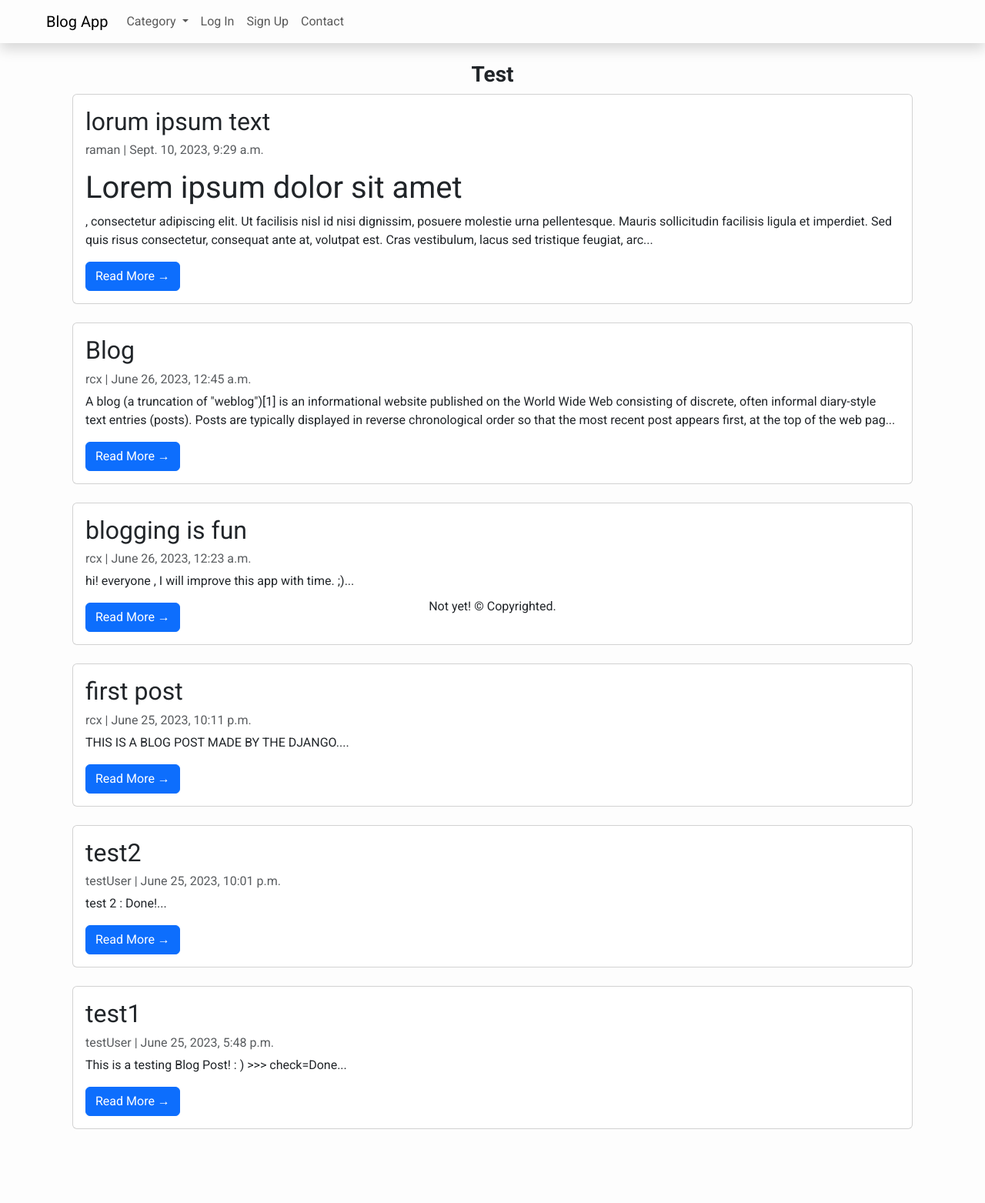
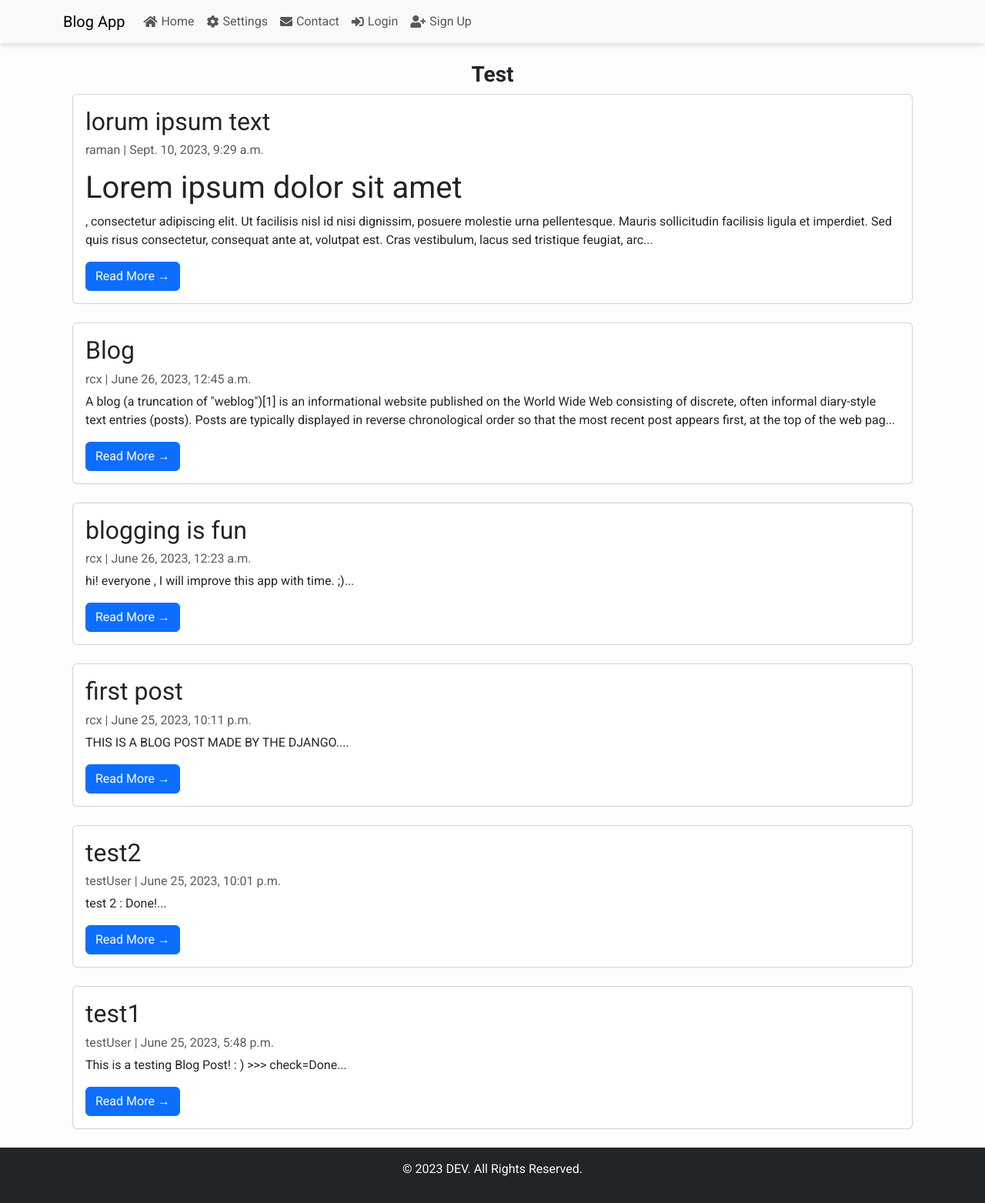
Before and after one commit to itsrcx/learnDjango, a Django app: a page that uses src/blogging/templates/base.html in a window 1280 px wide. Shown: the whole page at 77% size. Before the commit the page ends 1467 px from the top, so only its background shows below. Run offline with Django 4.2, Linux system fonts and the light colour scheme; data comes from the database, SQL or seed files in the repository; both versions use the stored data as it was after the commit; some libraries are stand-ins or nearby versions.

```diff
--- a/src/blogging/templates/base.html
+++ b/src/blogging/templates/base.html
@@ -1,65 +1,96 @@
 <!DOCTYPE html>
 <html lang="en">
+<head>
+    <meta charset="UTF-8">
+    <meta name="viewport" content="width=device-width, initial-scale=1.0">
+    <title>Responsive Navigation Bar with Right-aligned Items</title>
 
-    <head>
+
     <title>{% block title %}Home{% endblock title %}</title>
     <meta charset="utf-8">
     <meta name="google" content="notranslate" />
     <meta name="viewport" content="width=device-width, initial-scale=1" />
     <link href="https://fonts.googleapis.com/css?family=Roboto:400,700" rel="stylesheet">
     <link href="https://cdn.jsdelivr.net/npm/bootstrap@5.3.2/dist/css/bootstrap.min.css" rel="stylesheet" integrity="sha384-T3c6CoIi6uLrA9TneNEoa7RxnatzjcDSCmG1MXxSR1GAsXEV/Dwwykc2MPK8M2HN" crossorigin="anonymous">
+    <link href="https://cdnjs.cloudflare.com/ajax/libs/font-awesome/5.15.3/css/all.min.css" rel="stylesheet">
+    <script src="https://cdn.jsdelivr.net/npm/bootstrap@5.3.2/dist/js/bootstrap.bundle.min.js" integrity="sha384-C6RzsynM9kWDrMNeT87bh95OGNyZPhcTNXj1NW7RuBCsyN/o0jlpcV8Qyq46cDfL" crossorigin="anonymous"></script>
+    <script src="https://cdn.jsdelivr.net/npm/@popperjs/core@2.11.8/dist/umd/popper.min.js" integrity="sha384-I7E8VVD/ismYTF4hNIPjVp/Zjvgyol6VFvRkX/vR+Vc4jQkC+hVqc2pM8ODewa9r" crossorigin="anonymous"></script>
+    <script src="https://cdn.jsdelivr.net/npm/bootstrap@5.3.2/dist/js/bootstrap.min.js" integrity="sha384-BBtl+eGJRgqQAUMxJ7pMwbEyER4l1g+O15P+16Ep7Q9Q+zqX6gSbd85u4mG4QzX+" crossorigin="anonymous"></script>
         {% load static %}
     <link rel="shortcut icon" type="image/x-icon/png" href="{% static 'icons/favicon.ico' %}">
-    </head>
-
-    <body>
     <style>
         body {
             font-family: "Roboto", sans-serif;
             font-size: 16px;
             background-color: #fdfdfd;
             }
+        .navbar {
+            box-shadow: 0 4px 6px rgba(0, 0, 0, 0.1);
+        }
+        .navbar-nav .nav-link {
+            display: flex;
+            align-items: center;
+        }
+        .navbar-nav .nav-link i {
+            margin-right: 5px;
+        }
+        .main-content {
+            padding: 20px;
+        }
     </style>
-
-        <!-- Navigation -->
-        <nav class="navbar navbar-expand-lg shadow">
-            <div class="container-fluid mx-5">
+</head>
+<body>
+<nav class="navbar navbar-expand-lg navbar-light bg-light">
+    <div class="container">
         <a class="navbar-brand font-weight-bold" href="{% url 'home' %}">Blog App</a>
-                <button class="navbar-toggler navbar-toggler-right" type="button" data-bs-toggle="collapse" data-bs-target="#navbarSupportedContent" aria-controls="navbarSupportedContent" aria-expanded="false" aria-label="Toggle navigation">
+        <button class="navbar-toggler" type="button" data-bs-toggle="collapse" data-bs-target="#navbarNav" aria-controls="navbarNav" aria-expanded="false" aria-label="Toggle navigation">
             <span class="navbar-toggler-icon"></span>
         </button>
-                <div class="collapse navbar-collapse" id="navbarSupportedContent">
+        <div class="collapse navbar-collapse" id="navbarNav">
             <ul class="navbar-nav me-auto mb-2 mb-lg-0">
-                        <li class="nav-item dropdown">
-                            <a class="nav-link dropdown-toggle" href="#" role="button" data-bs-toggle="dropdown" aria-expanded="false">
-                              Category
+                <li class="nav-item">
+                    <a class="nav-link" href="#">
+                        <i class="fas fa-home"></i> Home
                     </a>
-                            <ul class="dropdown-menu">
-                              <li><a class="dropdown-item" href="#">Action</a></li>
-                              <li><a class="dropdown-item" href="#">Another action</a></li>
-                              <li><hr class="dropdown-divider"></li>
-                              <li><a class="dropdown-item" href="#">Something else here</a></li>
-                            </ul>
+                </li>
+                <li class="nav-item">
+                    <a class="nav-link" href="#">
+                        <i class="fas fa-cog"></i> Settings
+                    </a>
+                </li>
+                <li class="nav-item">
+                    <a class="nav-link" href="#">
+                        <i class="fas fa-envelope"></i> Contact
+                    </a>
                 </li>
                 {% if user.is_authenticated %}
                 <li class="nav-item">
-                                <a class="nav-link" href="{% url 'addPost' %}">CREATE POST</a>
+                    <a class="nav-link" href="{% url 'addPost' %}">
+                        <i class="fas fa-edit"></i> Create Post
+                    </a>
                 </li>
                 <li class="nav-item">
-                                <a class="nav-link" href="{% url 'logout' %}">Log Out</a>
+                    <a class="nav-link" href="{% url 'logout' %}">
+                        <i class="fas fa-sign-out-alt"></i> Logout
+                    </a>
+                </li>
+                <li class="nav-item">
+                    <a class="nav-link" href="#">
+                        <i class="fas fa-user"></i> Profile
+                    </a>
                 </li>
                 {% else %}
                 <li class="nav-item">
-                                <a class="nav-link" href="{% url 'login' %}">Log In</a>
+                    <a class="nav-link" href="{% url 'login' %}">
+                        <i class="fas fa-sign-in-alt"></i> Login
+                    </a>
                 </li>
                 <li class="nav-item">
-                                <a class="nav-link" href="{% url 'signUp' %}">Sign Up</a>
+                    <a class="nav-link" href="{% url 'signUp' %}">
+                        <i class="fas fa-user-plus"></i> Sign Up
+                    </a>
                 </li>
                 {% endif %}
-
-                        <li class="nav-item text-black">
-                            <a class="nav-link" href="#">Contact</a>
-                        </li>
             </ul>
         </div>
     </div>
@@ -69,14 +100,11 @@
     <!-- content is going to be overriden when inherited. -->
     {% endblock content %}
 </div>
-        <!-- Footer -->
-        <div class="fixed-bottom">
-        <footer class="mt-auto bg-grey">
-            <p class="m-0 text-dark text-center ">Not yet! &copy; Copyrighted.</p>
+<footer class="bg-dark text-light text-center py-3">
+    <div class="container">
+        <p>&copy; 2023 DEV. All Rights Reserved.</p>
+    </div>
 </footer>
-        </div>
-        <script src="https://cdn.jsdelivr.net/npm/bootstrap@5.3.2/dist/js/bootstrap.bundle.min.js" integrity="sha384-C6RzsynM9kWDrMNeT87bh95OGNyZPhcTNXj1NW7RuBCsyN/o0jlpcV8Qyq46cDfL" crossorigin="anonymous"></script>
-        <script src="https://cdn.jsdelivr.net/npm/@popperjs/core@2.11.8/dist/umd/popper.min.js" integrity="sha384-I7E8VVD/ismYTF4hNIPjVp/Zjvgyol6VFvRkX/vR+Vc4jQkC+hVqc2pM8ODewa9r" crossorigin="anonymous"></script>
-        <script src="https://cdn.jsdelivr.net/npm/bootstrap@5.3.2/dist/js/bootstrap.min.js" integrity="sha384-BBtl+eGJRgqQAUMxJ7pMwbEyER4l1g+O15P+16Ep7Q9Q+zqX6gSbd85u4mG4QzX+" crossorigin="anonymous"></script>
+
 </body>
 </html>
--- a/src/blogging/templates/blogging/category.html
+++ b/src/blogging/templates/blogging/category.html
@@ -18,8 +18,8 @@
                     <p class="card-text text-muted h6">{{ post.author }} | {{ post.created_on}}
 
                         {% if user.is_authenticated %}
-                        | <a href="{% url 'updatePost' post.slug %}">Edit</a>
-                        | <a href="{% url 'deletePost' post.slug %}" class="text-danger">Delete</a>
+                        | <a class="link-offset-2 link-underline link-underline-opacity-0" href="{% url 'updatePost' post.slug %}">Edit</a>
+                        | <a href="{% url 'deletePost' post.slug %}" class="text-danger link-offset-2 link-underline link-underline-opacity-0">Delete</a>
                         {% endif %}
 
                     </p>
--- a/src/blogging/views.py
+++ b/src/blogging/views.py
@@ -1,6 +1,6 @@
 from django.shortcuts import render, get_object_or_404
 from django.views import generic
-from .models import Post
+from .models import Post, Category
 from .forms import CommentForm, AddPost
 from django.urls import reverse_lazy
 from django.contrib.auth.decorators import login_required
@@ -14,6 +14,7 @@ class PostList(generic.ListView):
     queryset = Post.objects.filter(status=1).order_by('-created_on')
     template_name = 'blogging/index.html'
     paginate_by = 5 # pagination 3 post per page
+    extra_context = {'cats_menu': Category.objects.all()}
 
 class PostDetail(generic.DetailView):
     model =Post
```
Also changed, not shown: src/blogging/templates/base-temp.html (added, +83 -0 lines), src/blogging/templates/blogging/index.html (+5 -5 lines), src/blogging/templates/blogging/postDetail.html (+5 -7 lines), src/blogging/templates/sidebar.html (+15 -20 lines), src/db.sqlite3. Lines whose indentation alone changed are shown as unchanged.
